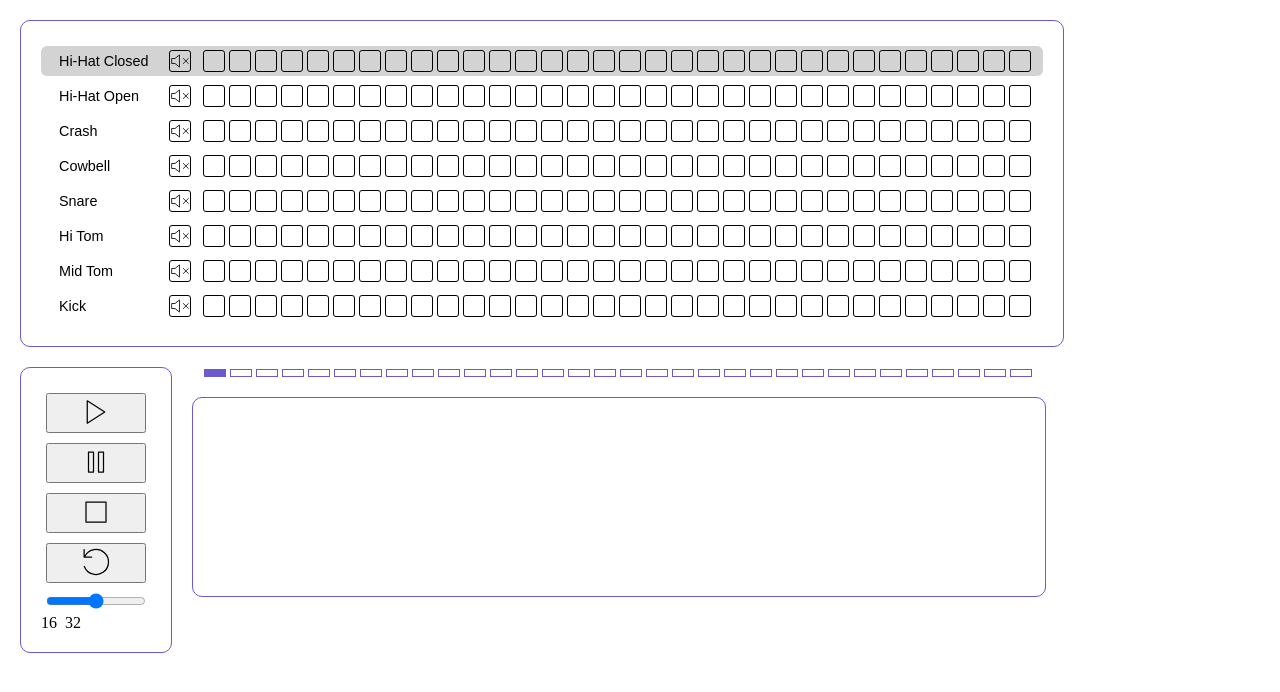
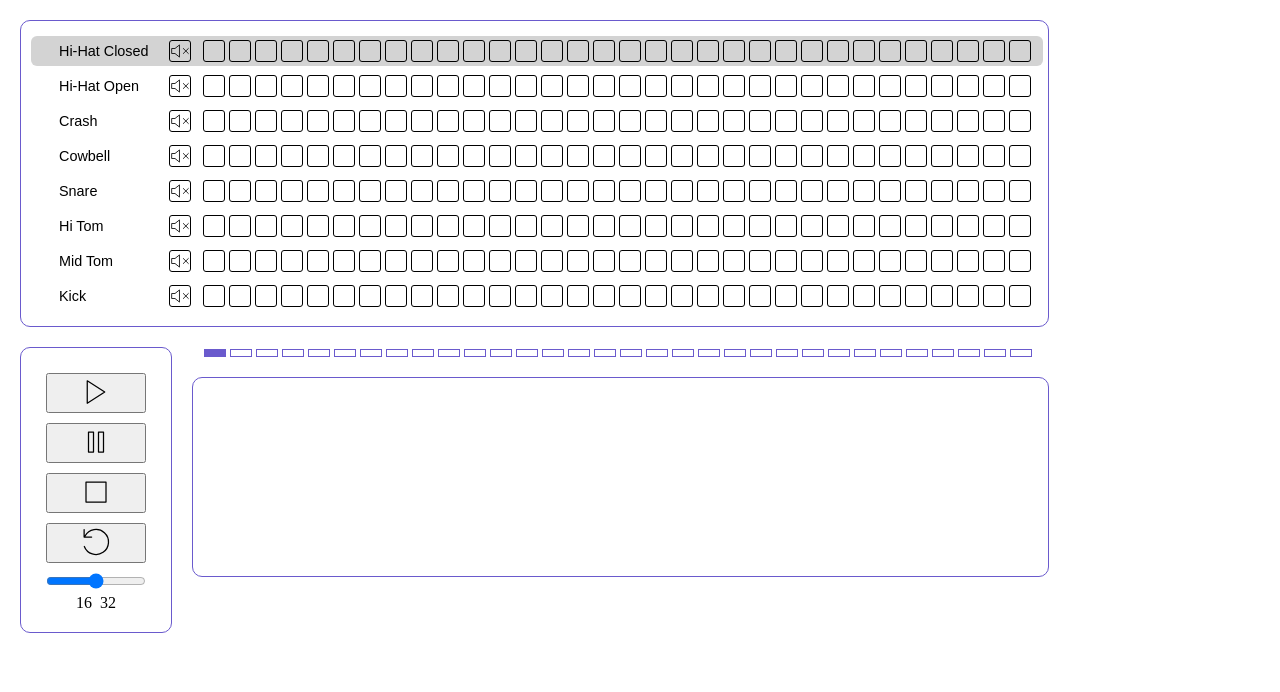
Before and after one commit to ricardopresto/drumVue, a Vue app: page / in a window 1280 px wide. Shown: the top 692 px of the page. Built offline with nearby package versions, Linux system fonts and the light colour scheme.

Commit message:
minor layout changes

```diff
--- a/src/App.vue
+++ b/src/App.vue
@@ -224,7 +224,7 @@ export default {
   margin: 20px;
   border: 1px solid slateblue;
   border-radius: 10px;
-  padding: 20px;
+  padding: 10px 5px 10px 10px;
   width: min-content;
 }
 #controlBox {
--- a/src/components/Controls.vue
+++ b/src/components/Controls.vue
@@ -86,6 +86,9 @@ export default {
 
 <style scoped>
 #container {
+  display: flex;
+  flex-direction: column;
+  align-items: center;
   margin-left: 20px;
   padding: 20px;
   border: 1px solid slateblue;
--- a/src/components/Edit.vue
+++ b/src/components/Edit.vue
@@ -30,7 +30,7 @@ export default {
   flex-direction: row;
   width: min-content;
   height: 178px;
-  padding: 10px;
+  padding: 10px 13px 10px 10px;
   border: 1px solid slateblue;
   border-radius: 10px;
 }
--- a/src/components/Track.vue
+++ b/src/components/Track.vue
@@ -66,7 +66,7 @@ export default {
   justify-content: flex-end;
   align-items: center;
   flex-shrink: 0;
-  width: 150px;
+  width: 160px;
 }
 .box {
   width: 20px;
```
